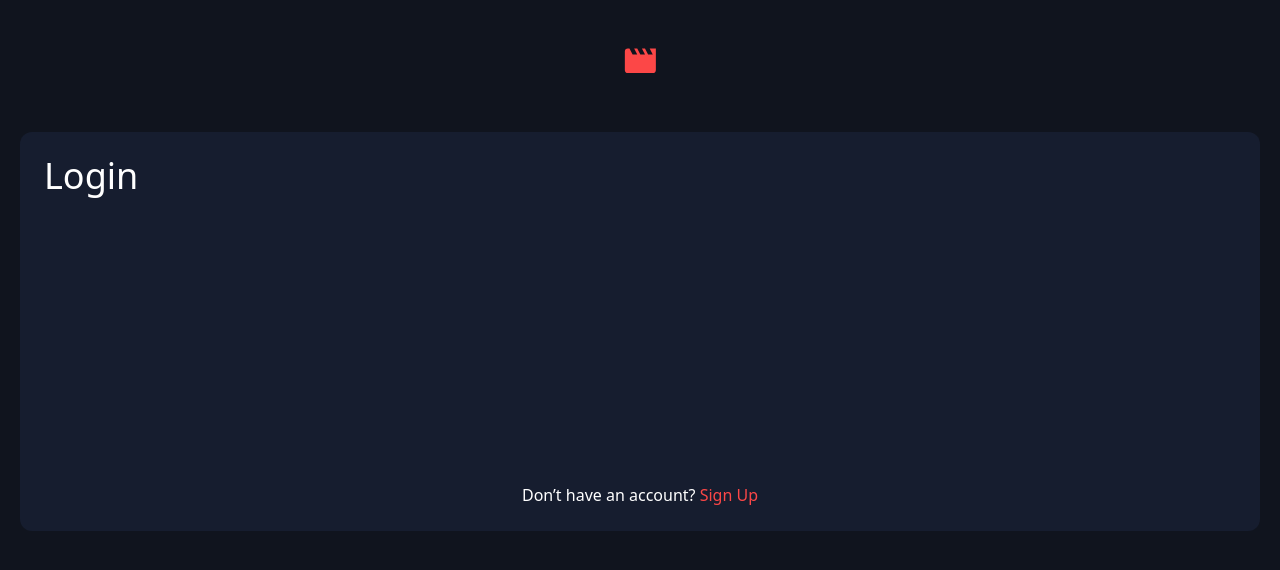
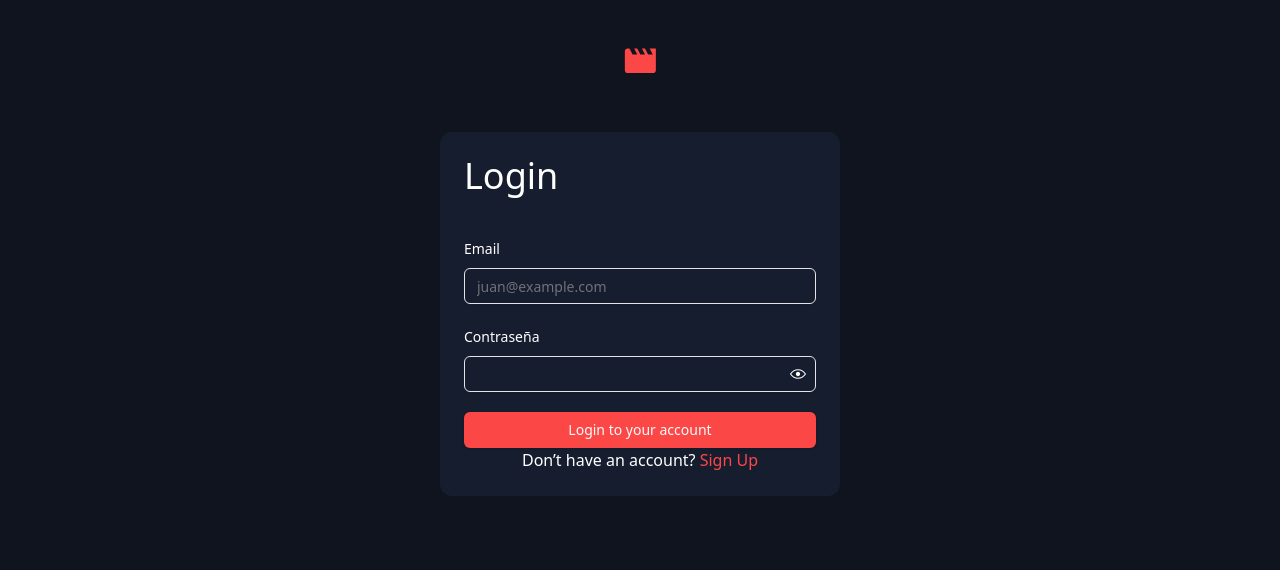
Before and after one commit to JamesBarr456/app-tmdb, a Next.js app: page /login in a window 1280 px wide. Shown: the top 570 px of the page. Built offline with nearby package versions, Linux system fonts and the light colour scheme.

Commit message:
feature:component form-login

```diff
--- a/src/actions/auth.ts
+++ b/src/actions/auth.ts
@@ -1,12 +1,10 @@
 'use server';
 
+import { loginSchema, registerSchema } from '@/schemas/auth';
+
 import { AxiosError } from 'axios';
-import { registerSchema } from '@/schemas/auth';
 
-export async function registerPatientAction(
-  prevState: any,
-  formData: FormData
-) {
+export async function registerAction(prevState: any, formData: FormData) {
   const data = Object.fromEntries(formData.entries());
 
   const registerData = {
@@ -42,35 +40,36 @@ export async function registerPatientAction(
   }
 }
 
-// export async function loginAction(prevState: any, formData: FormData) {
-//     const data = Object.fromEntries(formData.entries());
-//     const loginData = {
-//       email: data.email,
-//       password: data.password,
-//     };
+export async function loginAction(prevState: any, formData: FormData) {
+  const data = Object.fromEntries(formData.entries());
+  const loginData = {
+    email: data.email,
+    password: data.password,
+  };
 
-//     const validatedFields = loginSchema.safeParse(loginData);
+  const validatedFields = loginSchema.safeParse(loginData);
 
-//     if (!validatedFields.success) {
-//       const errorDetails = validatedFields.error.errors.map((err) => ({
-//         field: err.path[0],
-//         message: err.message,
-//       }));
-//       return { error: errorDetails };
-//     }
+  if (!validatedFields.success) {
+    const errorDetails = validatedFields.error.errors.map((err) => ({
+      field: err.path[0],
+      message: err.message,
+    }));
+    return { error: errorDetails };
+  }
 
-//     try {
-//       // Aca se ejecuta la funcion de services del llamado api
-//     //   const resp = await login(validatedFields.data);
-//       return {
-//         success: true,
-//       };
-//     } catch (error) {
-//       if (error instanceof AxiosError) {
-//         return { error: error.response?.data || error.message };
-//       } else if (error instanceof Error) {
-//         return { error: error.message };
-//       }
-//       return { error: 'Ocurrió un error inesperado' };
-//     }
-//   }
+  try {
+    // Aca se ejecuta la funcion de services del llamado api
+    //   const resp = await login(validatedFields.data);
+    return {
+      data: validatedFields.data,
+      success: true,
+    };
+  } catch (error) {
+    if (error instanceof AxiosError) {
+      return { error: error.response?.data || error.message };
+    } else if (error instanceof Error) {
+      return { error: error.message };
+    }
+    return { error: 'Ocurrió un error inesperado' };
+  }
+}
--- a/src/app/(auth)/layout.tsx
+++ b/src/app/(auth)/layout.tsx
@@ -17,7 +17,7 @@ function Layout({
           priority
         />
       </picture>
-      <div className="w-full  bg-semi-dark-blue rounded-xl">
+      <div className="w-full md:w-[400px] bg-semi-dark-blue rounded-xl mx-5">
         <div className="flex flex-col p-6 text-white">{children}</div>
       </div>
     </main>
--- a/src/app/(auth)/login/page.tsx
+++ b/src/app/(auth)/login/page.tsx
@@ -1,10 +1,11 @@
+import FormLogin from '@/components/forms/form-login';
 import Link from 'next/link';
 
 function Login() {
   return (
     <>
       <h1 className="text-white text-4xl mb-10">Login</h1>
-      <div className="w-full h-[247px]"></div>
+      <FormLogin />
       <p className="text-center">
         Don’t have an account?{' '}
         <Link href={'/register'} className="text-bright-red">
--- a/src/components/forms/form-login.tsx
+++ b/src/components/forms/form-login.tsx
@@ -0,0 +1,101 @@
+'use client';
+
+import { EyeClosedIcon, EyeOpenIcon } from '@radix-ui/react-icons';
+import {
+  Form,
+  FormControl,
+  FormField,
+  FormItem,
+  FormLabel,
+  FormMessage,
+} from '../ui/form';
+import { LoginFormType, loginSchema } from '@/schemas/auth';
+import { useActionState, useEffect, useState } from 'react';
+
+import { Button } from '../ui/button';
+import { Input } from '../ui/input';
+import { loginAction } from '@/actions/auth';
+import { useForm } from 'react-hook-form';
+import { useRouter } from 'next/navigation';
+import { zodResolver } from '@hookform/resolvers/zod';
+
+function FormLogin() {
+  const [state, formAction, isPending] = useActionState(loginAction, null);
+
+  const [showPassword, setShowPassword] = useState(false);
+  const router = useRouter();
+  const form = useForm<LoginFormType>({
+    resolver: zodResolver(loginSchema),
+    defaultValues: {
+      email: '',
+      password: '',
+    },
+    mode: 'onChange',
+  });
+
+  useEffect(() => {
+    if (state?.success) {
+      console.log(state.data);
+      router.push('/home');
+    } else if (state?.error) {
+      console.log(state.error);
+    }
+  }, [state]);
+
+  return (
+    <Form {...form}>
+      <form action={formAction} className="space-y-5">
+        <FormField
+          control={form.control}
+          name="email"
+          render={({ field }) => (
+            <FormItem>
+              <FormLabel>Email</FormLabel>
+              <FormControl>
+                <Input type="email" placeholder="juan@example.com" {...field} />
+              </FormControl>
+              <FormMessage />
+            </FormItem>
+          )}
+        />
+        <FormField
+          control={form.control}
+          name="password"
+          render={({ field }) => (
+            <FormItem>
+              <FormLabel>Contraseña</FormLabel>
+              <FormControl>
+                <div className="relative">
+                  <Input type={showPassword ? 'text' : 'password'} {...field} />
+                  <Button
+                    type="button"
+                    variant="ghost"
+                    size="icon"
+                    className="absolute right-0 top-0 h-full px-3 py-2 hover:bg-transparent"
+                    onClick={() => setShowPassword(!showPassword)}
+                  >
+                    {showPassword ? (
+                      <EyeClosedIcon className="h-4 w-4" />
+                    ) : (
+                      <EyeOpenIcon className="h-4 w-4" />
+                    )}
+                  </Button>
+                </div>
+              </FormControl>
+              <FormMessage />
+            </FormItem>
+          )}
+        />
+
+        <Button
+          type="submit"
+          className="w-full py-4 bg-bright-red hover:bg-white hover:text-dark-blue font-light"
+        >
+          {isPending ? 'Loading' : 'Login to your account'}
+        </Button>
+      </form>
+    </Form>
+  );
+}
+
+export default FormLogin;
--- a/src/components/forms/form-register.tsx
+++ b/src/components/forms/form-register.tsx
@@ -14,16 +14,13 @@ import { useActionState, useEffect, useState } from 'react';
 
 import { Button } from '../ui/button';
 import { Input } from '../ui/input';
-import { registerPatientAction } from '@/actions/auth';
+import { registerAction } from '@/actions/auth';
 import { useForm } from 'react-hook-form';
 import { useRouter } from 'next/navigation';
 import { zodResolver } from '@hookform/resolvers/zod';
 
 function FormRegister() {
-  const [state, formAction, isPending] = useActionState(
-    registerPatientAction,
-    null
-  );
+  const [state, formAction, isPending] = useActionState(registerAction, null);
 
   const [showPassword, setShowPassword] = useState(false);
   const [showConfirmPassword, setShowConfirmPassword] = useState(false);
```
Also changed, not shown: src/config/axios/index.ts (renamed from src/config/axios/axios.ts).
